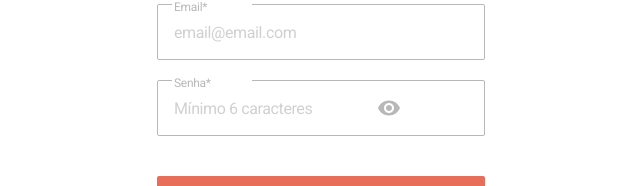
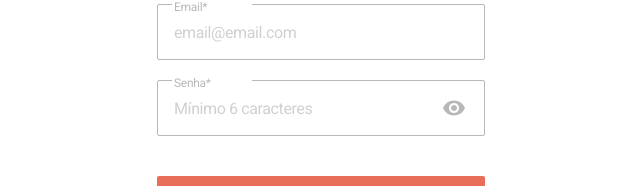
Before and after one commit to future4code/jackson-labe-food5, a React (Create React App) app: page /login in a window 1280 px wide. Shown: the part 229-415 px from the top of the page, without its empty margins (319-959 px from the left). Built offline with nearby package versions, Linux system fonts and the light colour scheme.

Commit message:
Adjust visibility icon position

```diff
--- a/src/screens/LoginPage/styled-login-page.js
+++ b/src/screens/LoginPage/styled-login-page.js
@@ -112,7 +112,7 @@ export const VisibilityIcon = styled(MdVisibility)`
   position: relative;
   width: 24px;
   height: 24px;
-  left: 220px;
+  left: 285px;
   bottom: 40px;
 
 `
@@ -121,6 +121,6 @@ export const VisibilityOffIcon = styled(MdVisibilityOff)`
   position: relative;
   width: 24px;
   height: 24px;
-  left: 220px;
+  left: 285px;
   bottom: 40px;
 `
```
